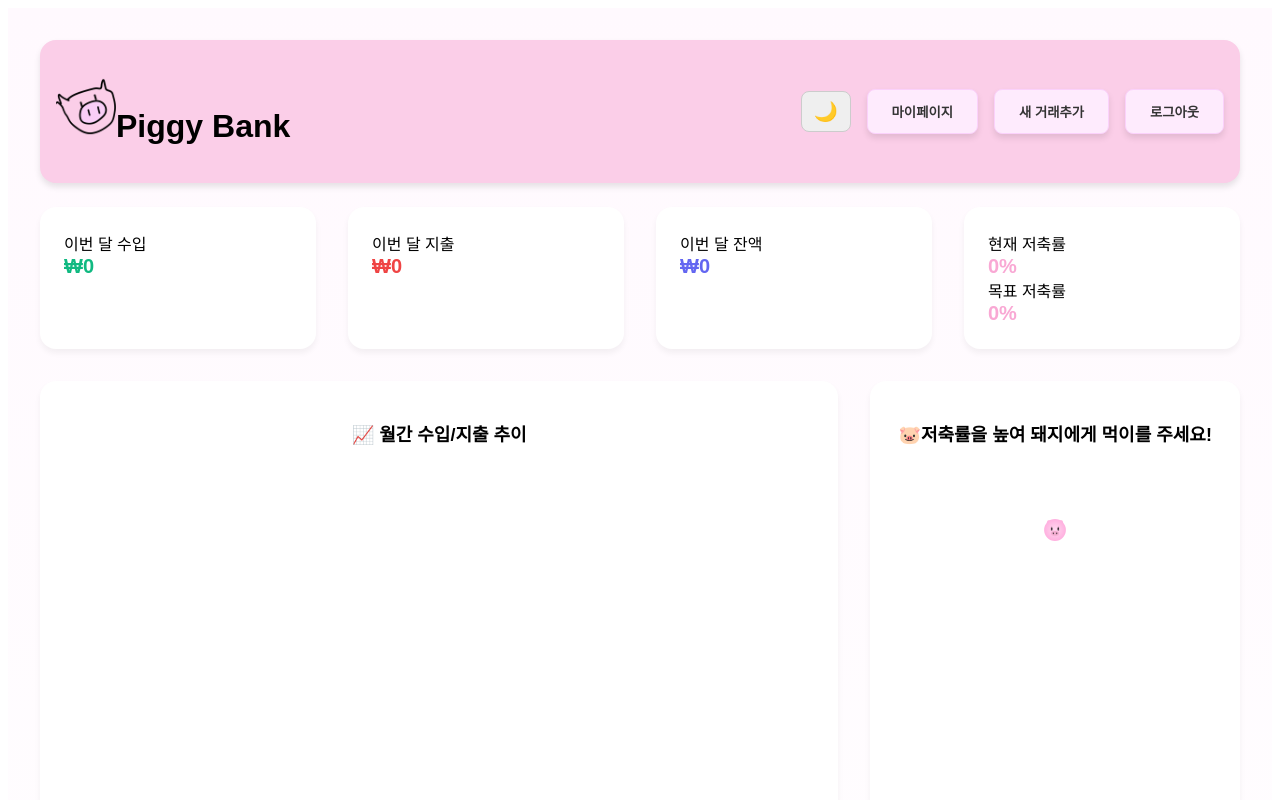
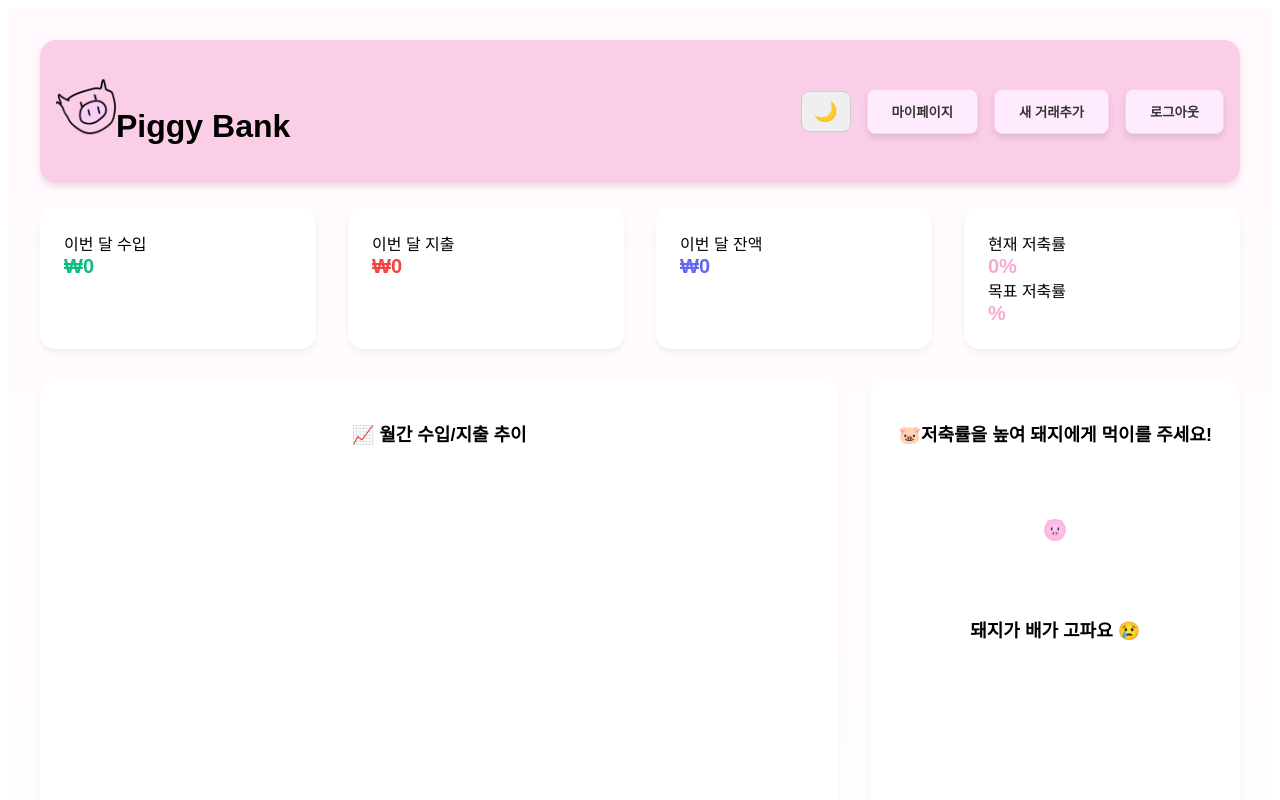
Before and after one commit to joonyee/KB-SkeletonProject-PiggyBank, a Vue app: page /home in a window 1280 px wide. Shown: the top 800 px of the page. Built offline with nearby package versions, Linux system fonts and the light colour scheme; a web font is replaced by a local one.

Commit message:
refactor: 홈 화면 속 돼지 문구 수정

```diff
--- a/src/views/Home.vue
+++ b/src/views/Home.vue
@@ -47,7 +47,7 @@
         </div>
         <div class="goalSavings">
           <div class="cardLabel" @click="goToMonthlyAnalysis">목표 저축률</div>
-          <div class="cardValue">{{ savingsRate }}%</div>
+          <div class="cardValue">{{ savingGoal }}%</div>
         </div>
       </div>
     </div>
@@ -159,6 +159,9 @@
             fill="#000"
           />
         </svg>
+        <p class="piggyMessage">
+          {{ piggyMessage }}
+        </p>
       </div>
     </div>
 
@@ -228,6 +231,7 @@ const toggleDarkMode = () => {
 const chartData = ref([]);
 const categorySpending = ref([]);
 const transactions = ref([]);
+const savingGoal = ref(null);
 const loading = ref(true); // 로딩 상태 추가
 
 const fetchData = async () => {
@@ -238,6 +242,10 @@ const fetchData = async () => {
     } else {
       console.log('현재 로그인한 유저 ID:', userId);
     }
+    const responseGoal = await axios.get(
+      `http://localhost:3000/user/${userId}`
+    );
+    savingGoal.value = responseGoal.data.goalSavings;
 
     const response = await axios.get('http://localhost:3000/money');
     const moneyData = response.data.filter((entry) => entry.userid == userId); // 👈 유저별 필터
@@ -364,7 +372,6 @@ console.log(savingsRate);
 
 const mypageClick = () => {
   router.push('./myPage');
-  alert('mypage page');
 };
 const logout = () => {
   alert('안녕히가세요!');
@@ -372,11 +379,6 @@ const logout = () => {
   localStorage.removeItem('loggedInUserId');
 
   router.push('/');
-};
-
-const inputClick = () => {
-  //router.push('./inputValue');
-  alert('money input');
 };
 
 const isModalOpen = ref(false);
@@ -387,32 +389,12 @@ const closeModal = () => {
   isModalOpen.value = false;
 };
 
-const savingClick = () => {
-  //router.push('./savings-card');
-  alert('저축률 페이지');
-};
 const goToHome = () => {
   router.push('./home');
 };
 
 const monthlyClick = () => {
   router.push('./calendar');
-  alert('월간 수입/지출 페이지');
-};
-
-const categoryClick = () => {
-  //router.push('./categorypage');
-  alert('카테고리 페이지 이동');
-};
-
-const transactionsClick = () => {
-  //   router.push('/transaction'); 페이지 만들어서 라우팅 하면 끝
-  alert('최근 거래내역 페이지 이동');
-};
-
-const monthAmount = () => {
-  //router.push('./monthAmount');
-  alert('이번달 요약이동');
 };
 
 const goToExpenseList = () => {
@@ -474,6 +456,12 @@ const noseHoles = computed(() => ({
     cy: nosePosition.value.cy,
   },
 }));
+const piggyMessage = computed(() => {
+  if (savingsRate.value < 50) return '돼지가 배가 고파요 😢';
+  if (savingsRate.value < 70) return '돼지가 괜찮아해요 🙂';
+  if (savingsRate.value < 90) return '돼지가 행복해해요 😄';
+  return '돼지가 완전 포동포동해요 🐷💖';
+});
 
 // const sizeRatio = savingsRate.value / 100 + 0.2; // 크기 비율 (0~1 사이) + 기본값 0.2
 // const size = baseSize * (0.6 + sizeRatio * 0.4); // 결과 60% ~ 100% 크기
@@ -542,6 +530,15 @@ const noseHoles = computed(() => ({
   97% {
     transform: scaleY(0.1);
   }
+}
+.piggyMessage {
+  font-size: 18px;
+  font-weight: bold;
+  margin-bottom: 16px;
+  display: flex;
+  justify-content: center; /* 가운데 정렬 */
+  align-items: center; /* 아이콘과 텍스트 수직 정렬 */
+  gap: 8px;
 }
 .iconImage {
   width: 60px;
```
